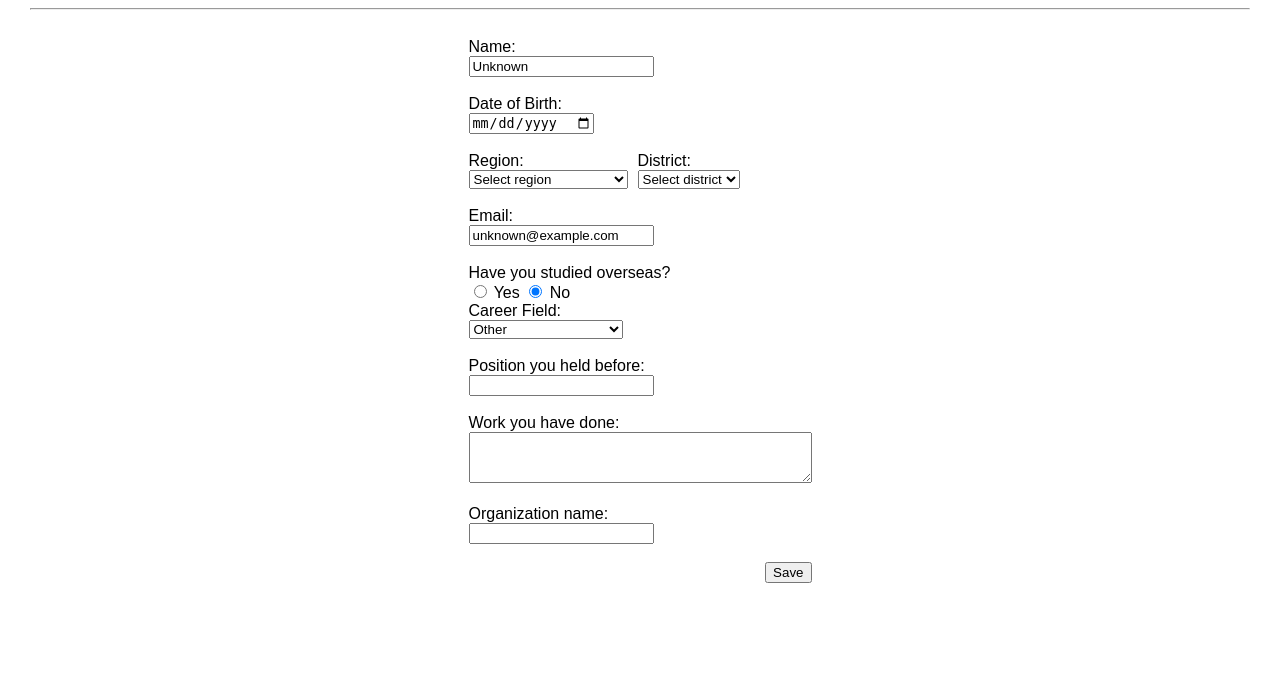
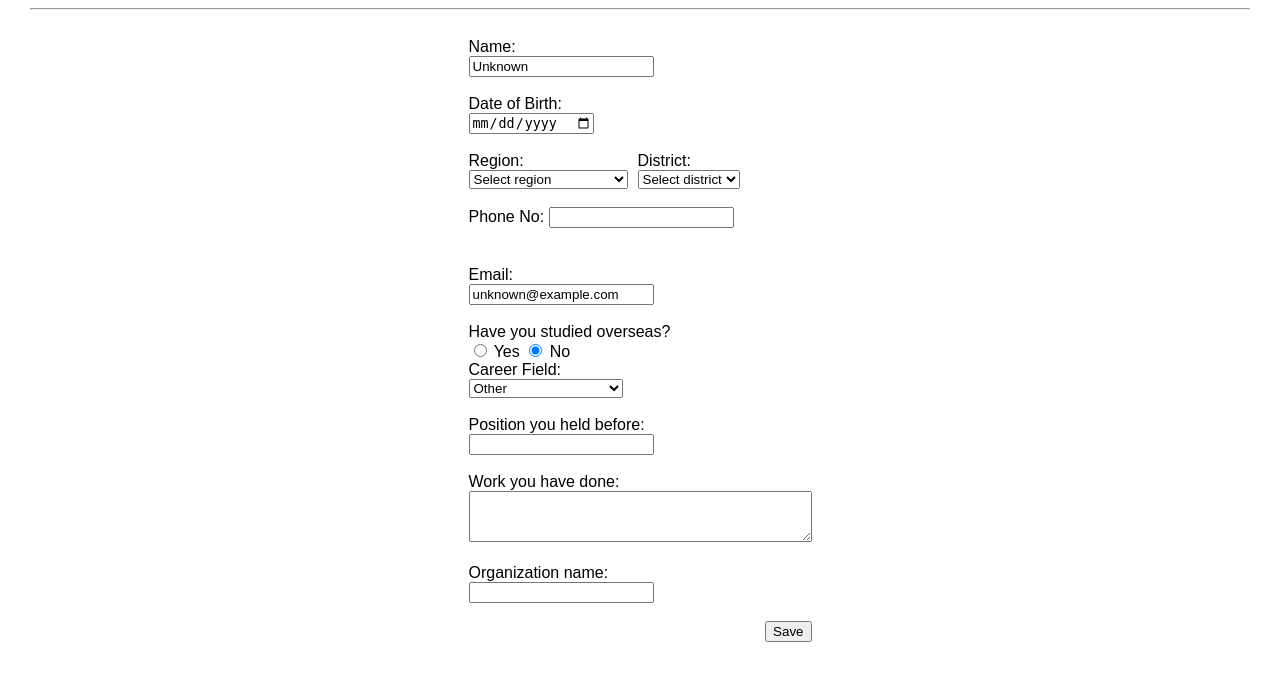
Before and after one commit to dlab-tz/career-app-django, a Django app: page / in a window 1280 px wide. Shown: the part 98-779 px from the top of the page. Run offline with Django 5.2, Linux system fonts and the light colour scheme.

```diff
--- a/carrerapp/users/templates/users/form.html
+++ b/carrerapp/users/templates/users/form.html
@@ -63,6 +63,11 @@
           {{ form.district }}
         </div>
       </div><br>
+      <div class="form-section">
+        <label for="phone_no">Phone No:</label>
+        <input type="text" id="phone_no" name="phone_no" required>
+        <br><br>
+      </div>
 
       <label for="{{ form.email.id_for_label }}">Email:</label><br>
       {{ form.email }}<br><br>
```
